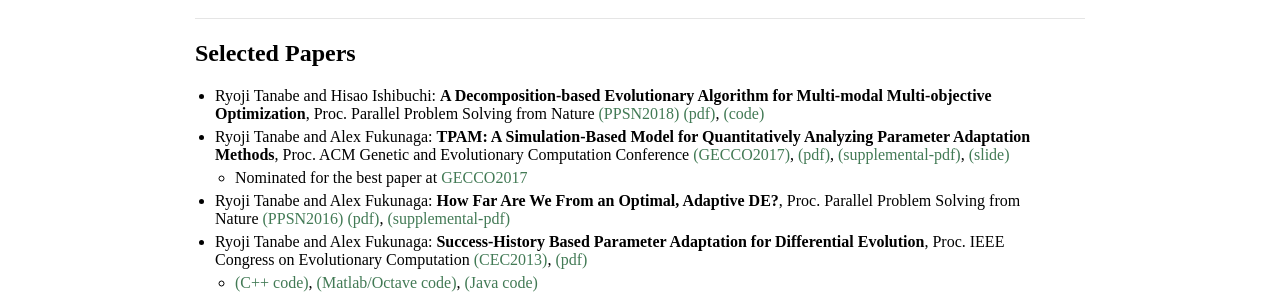
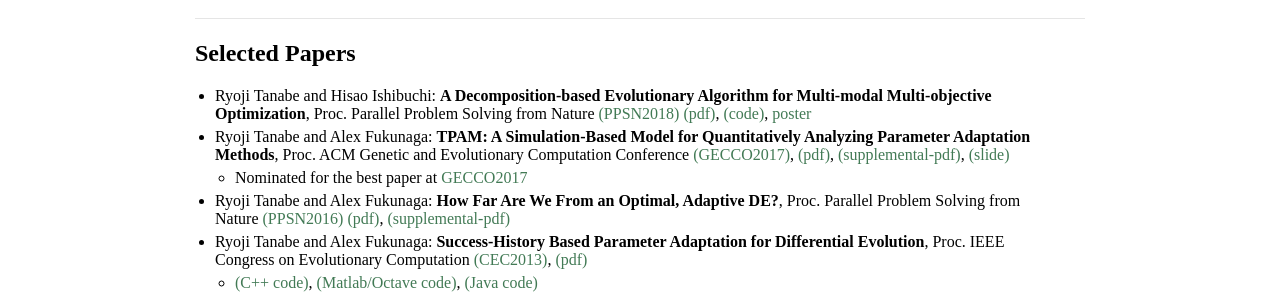
Before and after one commit to ryojitanabe/ryojitanabe.github.io, a Jekyll site: the page built from publication.md, in a window 1280 px wide. Shown: the part 160-459 px from the top of the page. Built offline with Jekyll 4.4.1, drawn with Linux system fonts in a browser that asks for light colours.

Commit message:
added ppsn info

```diff
--- a/publication.md
+++ b/publication.md
@@ -9,7 +9,7 @@ Please also see [Google Scholar](https://scholar.google.co.jp/citations?user=xze
 
 ## Selected Papers
 
-*  Ryoji Tanabe and Hisao Ishibuchi: **A Decomposition-based Evolutionary Algorithm for Multi-modal Multi-objective Optimization**, Proc. Parallel Problem Solving from Nature [(PPSN2018)](http://ppsn2018.dei.uc.pt/) [(pdf)](pdf/ti-moeadad-ppsn18.pdf), [(code)](code/moeadad-1.0.tar.gz)
+*  Ryoji Tanabe and Hisao Ishibuchi: **A Decomposition-based Evolutionary Algorithm for Multi-modal Multi-objective Optimization**, Proc. Parallel Problem Solving from Nature [(PPSN2018)](http://ppsn2018.dei.uc.pt/) [(pdf)](pdf/ti-moeadad-ppsn18.pdf), [(code)](code/moeadad-1.0.tar.gz), [poster](ti-ppsn2018-poster.pdf)
 *  Ryoji Tanabe and Alex Fukunaga: **TPAM: A Simulation-Based Model for Quantitatively Analyzing Parameter Adaptation Methods**, Proc. ACM Genetic and Evolutionary Computation Conference [(GECCO2017)](http://gecco-2017.sigevo.org/), [(pdf)](pdf/tf-gecco2017.pdf), [(supplemental-pdf)](pdf/tf-gecco2017-supp.pdf), [(slide)](pdf/tf-gecco2017-slide.pdf)
    * Nominated for the best paper at [GECCO2017](http://gecco-2017.sigevo.org/)
 * Ryoji Tanabe and Alex Fukunaga: **How Far Are We From an Optimal, Adaptive DE?**, Proc. Parallel Problem Solving from Nature [(PPSN2016)](http://www.ppsn2016.org/conference/) [(pdf)](pdf/tf-ppsn16.pdf), [(supplemental-pdf)](pdf/tf-ppsn16-supp.pdf)
```
Also changed, not shown: index.md (+2 -0 lines), 1 other file.
